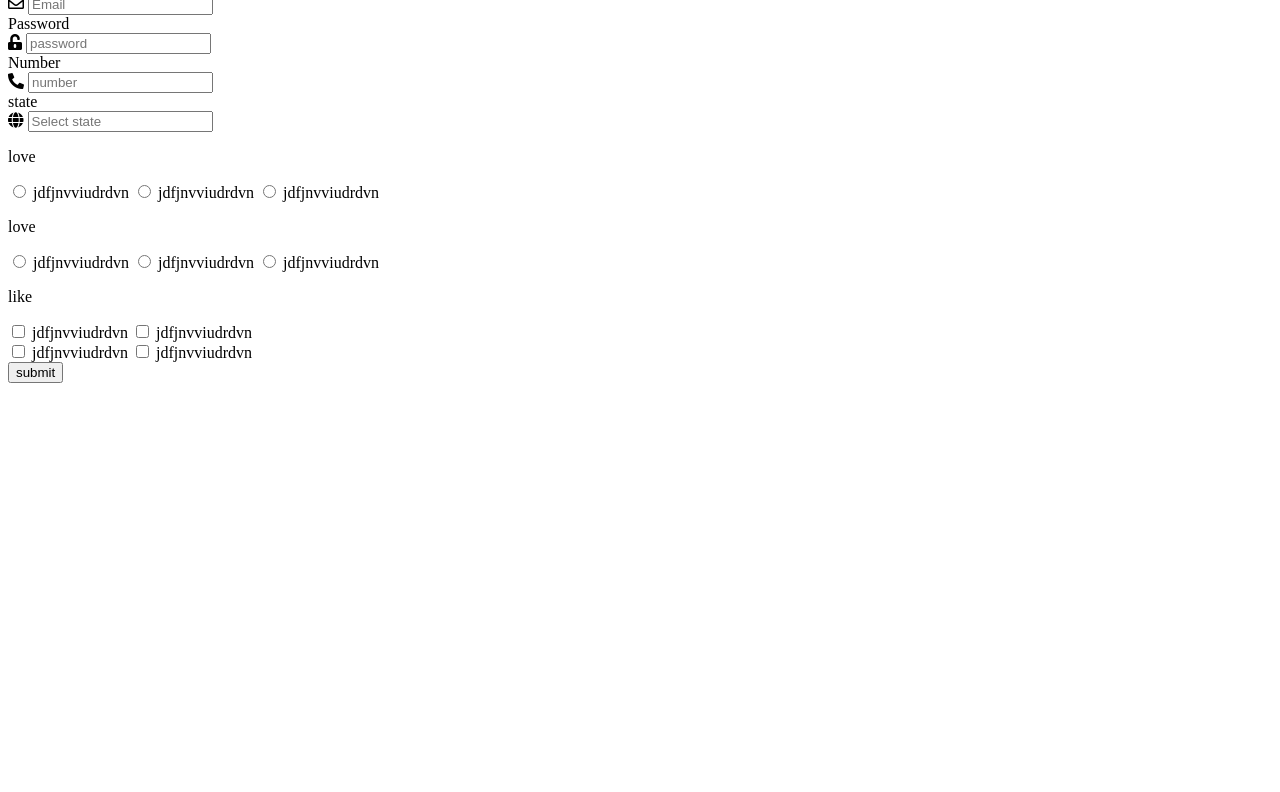
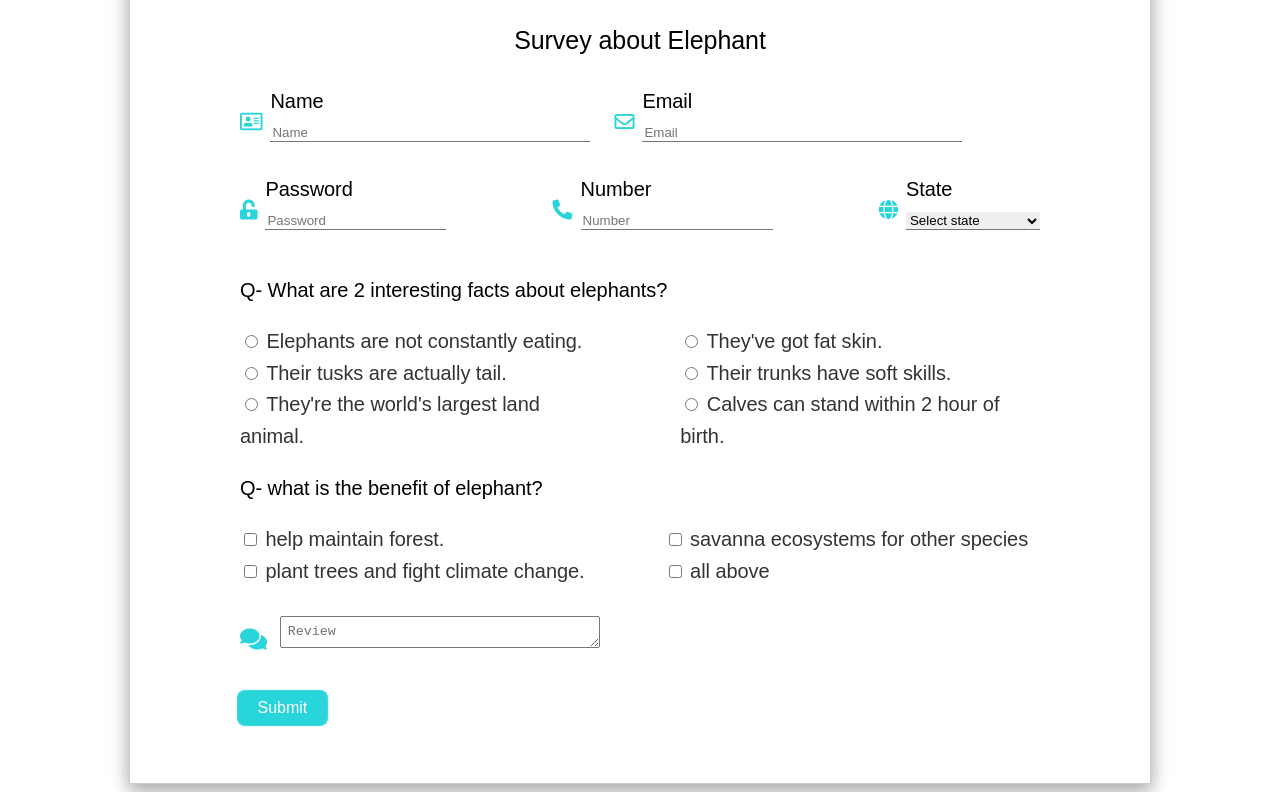
Before and after one commit to Itsrrp/survey-form, a plain HTML site: page index.html in a window 1280 px wide. Shown: the part 163-955 px from the top of the page. Before the commit the page ends 800 px from the top, so only its background shows below. Drawn offline with Linux system fonts and the light colour scheme; a web font is replaced by a local one.

Commit message:
Add styling

```diff
--- a/index.html
+++ b/index.html
@@ -1,59 +1,126 @@
 <html>
     <head>
+        <link rel="stylesheet" href="./styles.css">
         <link href="https://cdnjs.cloudflare.com/ajax/libs/font-awesome/5.15.4/css/all.min.css" rel="stylesheet">
         <script src="https://cdnjs.cloudflare.com/ajax/libs/font-awesome/5.15.4/js/fontawesome.min.js"></script>
     </head>
     <body>
-        <div>
-            <h1 id="title">Elephant</h1>
+        <div id="container">
+            <h1 id="title">Survey Form</h1>
             <p id="description">Survey about Elephant</p>
             <form id="survey-form">
-            <div>
+            <div id="section1">
                 <section>
-                    <label id="name-label">Name</label><br>
                     <i class="far fa-address-card"></i>
-                    <input id="name" type="text" placeholder="Name">
+                    <div>
+                        <label id="name-label">Name</label>
+                        <input id="name" type="text" placeholder="Name" required>
+                    </div>
+                </section>
+                <section id="emailsection">
+                    <i class="far fa-envelope"></i>
+                    <div>
+                        <label id="email-label">Email</label>
+                        <input id="email" type="email" placeholder="Email" required>
+                    </div>
+                    <div id="email-error"></div>
+                </section>
+            </div>
+            <div id="section2">
+                <section>
+                    <i class="fas fa-unlock-alt"></i>
+                    <div>
+                        <label id="password-label">Password</label>
+                        <input id="password" type="password" placeholder="Password" required>
+                    </div>
                 </section>
                 <section>
-                    <label id="email-label">Email</label><br>
-                    <i class="far fa-envelope"></i>
-                    <input id="email" type="email" placeholder="Email">
+                    <i class="fas fa-phone-alt"></i>
+                    <div>
+                        <label id="number-label">Number</label>
+                        <input id="number" type="number" placeholder="Number" min="0" max="10" required>
+                    </div>
+                </section>
+                <section>
+                    <i class="fas fa-globe"></i>
+                    <div>
+                        <label id="state-label">State</label>
+                        <select id="dropdown" placeholder="Select state">
+                            <option value="Select state">Select state</option>
+                            <option value="Andhra Pradesh">Andhra Pradesh</option>
+                            <option value="Arunachal Pradesh">Arunachal Pradesh</option>
+                            <option value="Assam">Assam</option>
+                            <option value="Bihar">Bihar</option>
+                            <option value="Chhattisgarh">Chhattisgarh</option>
+                            <option value="Goa">Goa</option>
+                            <option value="Gujarat">Gujarat</option>
+                            <option value="Haryana">Haryana</option>
+                            <option value="Himachal Pradesh">Himachal Pradesh</option>
+                            <option value="Jharkhand">Jharkhand</option>
+                            <option value="Karnataka">Karnataka</option>
+                            <option value="Madhya Pradesh">Madhya Pradesh</option>
+                            <option value="Maharashtra">Maharashtra</option>
+                            <option value="Rajasthan">Rajasthan</option>
+                            <option value="Tamil Nadu">TamilNadu</option>
+                            <option value="Telangana">Telangana</option>
+                            <option value="Tripura">Tripura</option>
+                            <option value="Uttar Pradesh">Uttar Pradesh</option>
+                            <option value="Uttarakhand">Uttarakhand</option>
+                            <option value="West Bengal">West Bengal</option>
+                          </select>
+                    </div>
                 </section>
             </div>
-            <div>
-                <section>
-                    <label>Password</label><br>
-                    <i class="fas fa-unlock-alt"></i>
-                    <input id="password" type="password" placeholder="password">
-                </section>
-                <section>
-                    <label id="number-label">Number</label><br>
-                    <i class="fas fa-phone-alt"></i>
-                    <input id="number" type="number" placeholder="number">
-                </section>
-                <section>
-                    <label>state</label><br>
-                    <i class="fas fa-globe"></i>
-                    <input id="dropdown" type="text" placeholder="Select state">
-                </section>
-            </div>
-            <div>
-                <p>love</p>
-                <label><input type="radio" name="group1"> jdfjnvviudrdvn</label>
-                <label><input type="radio" name="group1"> jdfjnvviudrdvn</label>
-                <label><input type="radio" name="group1"> jdfjnvviudrdvn</label>
-                <p>love</p>
-                <label><input type="radio" name="group2"> jdfjnvviudrdvn</label>
-                <label><input type="radio" name="group2"> jdfjnvviudrdvn</label>
-                <label><input type="radio" name="group2"> jdfjnvviudrdvn</label>
-                <p>like</p>
-                <label><input type="checkbox" value="checkbox1"> jdfjnvviudrdvn</label>
-                <label><input type="checkbox" value="checkbox2"> jdfjnvviudrdvn</label><br>
-                <label><input type="checkbox" value="checkbox3"> jdfjnvviudrdvn</label>
-                <label><input type="checkbox" value="checkbox4"> jdfjnvviudrdvn</label><br>
-                <button id="submit" type="button"> submit</button>
+            <div class="aboutelephant">
+                <p class="question"> Q- What are 2 interesting facts about elephants?</p>
+                <div class="arrangeanswer">
+                    <div class="arrangeanswer1">
+                        <label><input type="radio" name="group1"> Elephants are not constantly eating.</label>
+                        <label><input type="radio" name="group1"> Their tusks are actually tail.</label>
+                        <label><input type="radio" name="group1"> They're the world's largest land animal.</label>
+                    </div>
+                    <div class="arrangeanswer1">
+                        <label><input type="radio" name="group2"> They've got fat skin.</label>
+                        <label><input type="radio" name="group2"> Their trunks have soft skills.</label>
+                        <label><input type="radio" name="group2"> Calves can stand within 2 hour of birth.</label>
+                    </div>
+                </div>
+                <p>Q- what is the benefit of elephant?</p>
+                <div class="arrangeanswer">
+                    <div class="arrangeanswer1">
+                    <label><input type="checkbox" value="checkbox1"> help maintain forest.</label>
+                    <label><input type="checkbox" value="checkbox2"> plant trees and fight climate change.</label>
+                    </div>
+                    <div class="arrangeanswer1">
+                    <label><input type="checkbox" value="checkbox3"> savanna ecosystems for other species</label>
+                    <label><input type="checkbox" value="checkbox4"> all above</label>
+                    </div>
+                </div>
+                <div>
+                    <i class="fas fa-comments comment"></i>
+                    <textarea id="textarea" placeholder="Review"></textarea>
+                </div>
+                <button id="submit" type="button" name="action">Submit</button>
             </div>
             </form>
         </div>
     </body>
+    <script>
+        let email = document.getElementById("email");
+        const err = document.getElementById("email-error");
+        email.addEventListener("keyup", function (event) {
+            const val = event.target.value;
+            if (!val) {
+                err.innerHTML = "";
+                return;
+            } else {
+                const re = /^(([^<>()[\]\.,;:\s@\"]+(\.[^<>()[\]\.,;:\s@\"]+)*)|(\".+\"))@(([^<>()[\]\.,;:\s@\"]+\.)+[^<>()[\]\.,;:\s@\"]{2,})$/i;
+                const match = re.test(String(val).toLowerCase());
+                if (!match) {
+                    err.innerHTML = '*Email is invalid';
+                    err.style.color = 'red';
+                }
+            }
+        })
+    </script>
 </html>
--- /dev/null
+++ b/styles.css
@@ -0,0 +1,177 @@
+
+@import url('https://fonts.googleapis.com/css?family=Muli&display=swap');
+@import url('https://fonts.googleapis.com/css?family=Quicksand&display=swap');
+
+#container{
+    padding: 40px 60px;
+    max-width: 900px;
+    border: 1px solid rgba(0, 0, 0, 0.2);
+    margin: 0 auto;
+    margin-top: 40px;
+    box-shadow: 0 8px 16px 0 rgba(0, 0, 0, 0.2), 0 6px 20px 0 rgba(0, 0, 0, 0.19);
+    font-family: 'Muli', sans-serif;
+    font-weight: 400;
+    line-height: 1.58;
+    letter-spacing: -.003em;
+    font-size: 20px;
+}
+
+
+#title{
+    text-align: center;
+    background: #0FD;
+    color: white;
+    border-radius: 13px;
+    margin-top: 5px;
+    margin-bottom: 5px;
+    padding: 5px 5px 5px 5px;
+    font-family: 'Quicksand', sans-serif;
+    font-style: normal;
+    letter-spacing: -.02em;
+    color: -webkit-font-smoothing antialiased;
+}
+
+
+#description{
+    text-align: center;
+    font-size: 25px;
+}
+
+
+#survey-form{
+    margin-left: 50px;
+    margin-right: 50px;
+}
+
+#section1{
+    display: flex;
+}
+
+#section1 section, #section2 section {
+    display: flex;
+    flex-direction: row;
+    align-items: center;
+}
+
+#section1 section div, #section2 section div {
+    display: flex;
+    flex-direction: column;
+    gap: 0.4rem;
+}
+
+.fas, .far{
+    margin-right: 0.5rem;
+    margin-top: 1rem;
+    color: rgb(40, 213, 219);;
+}
+
+
+#name{
+    border-top: none;
+    border-right: none;
+    border-left: none;
+    border-width: 0.1rem;
+    width: 20rem;
+}
+
+#name:focus-visible, #email:focus-visible, #password:focus-visible, #number:focus-visible, #dropdown:focus-visible {
+    outline: none;
+    border-bottom: 1px solid rgb(40, 213, 219);
+}
+
+#emailsection{
+    margin-left: 1.5rem;
+}
+
+
+#email{
+    border-top: none;
+    border-right: none;
+    border-left: none;
+    border-width: 0.1rem;
+    width: 20rem;
+}
+
+#email-error {
+    margin-left: 0.5rem;
+    margin-top: 1.5rem;
+    font-size: 0.7rem;
+}
+
+#section2{
+    display: flex;
+    margin-top: 2rem;
+    justify-content: space-between;
+}
+
+
+#password{
+    border-top: none;
+    border-right: none;
+    border-left: none;
+    border-width: 0.1rem;
+}
+
+
+#number{
+    border-top: none;
+    border-right: none;
+    border-left: none;
+    border-width: 0.1rem;
+    width: 12rem;
+}
+
+
+#dropdown{
+    border-top: none;
+    border-right: none;
+    border-left: none;
+    border-width: 0.1rem;
+}
+
+.aboutelephant{
+    margin-top: 45px;
+}
+
+.arrangeanswer{
+    display: flex;
+    flex-direction: row;
+    gap: 5rem;
+    color: rgba(0, 0, 0, 0.8);;
+}
+
+.arrangeanswer1 label{
+    display: block;
+    cursor: pointer;
+}
+
+.comment{
+    margin-top: 0px;
+    font-size: 1.5rem;
+}
+
+#textarea{
+    padding: 0.4rem;
+    margin-top: 1.8rem;
+    width: 20rem;
+    height: 2rem;
+}
+
+#textarea:focus-visible {
+    outline: none;
+    border: 1px solid rgb(40, 213, 219);
+}
+
+
+#submit{
+    border: 1px solid rgb(40, 213, 219);
+    background: rgb(40, 213, 219);
+    color: white;
+    border-radius: 5px;
+    box-shadow: 0px 0px 1px 3px rgb(40 213 219);
+    margin-top: 35px;
+    cursor: pointer;
+    width: 5.3rem;
+    height: 1.9rem;
+    font-size: 1rem;
+}
```
